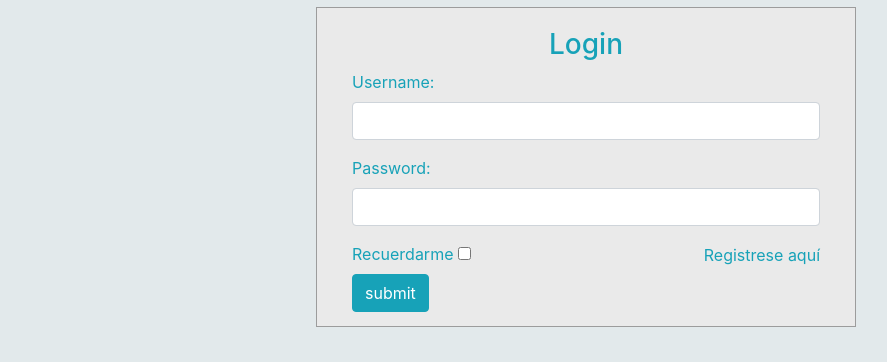
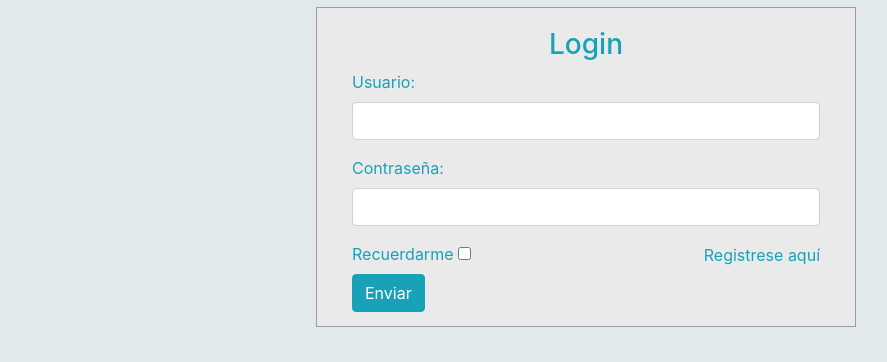
Before and after one commit to Diegucho7/proyect-store, an Angular app in the folder proyectStore/: page /auth in a window 1280 px wide. Shown: the part 153-515 px from the top of the page, without its empty margins (54-941 px from the left). Built offline with nearby package versions, Linux system fonts and the light colour scheme.

Commit message:
traduccion español - login

```diff
--- a/proyectStore/src/app/auth/pages/layout-page/layout-page.component.html
+++ b/proyectStore/src/app/auth/pages/layout-page/layout-page.component.html
@@ -16,16 +16,16 @@
                             <form id="login-form" class="form" action="" method="post">
                                 <h3 class="text-center text-info">Login</h3>
                                 <div class="form-group">
-                                    <label for="username" class="text-info">Username:</label><br>
+                                    <label for="username" class="text-info">Usuario:</label><br>
                                     <input type="text" name="username" id="username" class="form-control">
                                 </div>
                                 <div class="form-group">
-                                    <label for="password" class="text-info">Password:</label><br>
+                                    <label for="password" class="text-info">Contraseña:</label><br>
                                     <input type="text" name="password" id="password" class="form-control">
                                 </div>
                                 <div class="form-group">
                                     <label for="remember-me" class="text-info"><span>Recuerdarme</span> <span><input id="remember-me" name="remember-me" type="checkbox"></span></label><br>
-                                    <input type="submit" name="submit" class="btn btn-info btn-md" value="submit">
+                                    <input type="submit" name="submit" class="btn btn-info btn-md" value="Enviar">
                                 </div>
                                 <div id="register-link" class="text-right">
                                     <a routerLink="register" class="text-info">Registrese aquí</a>
```
